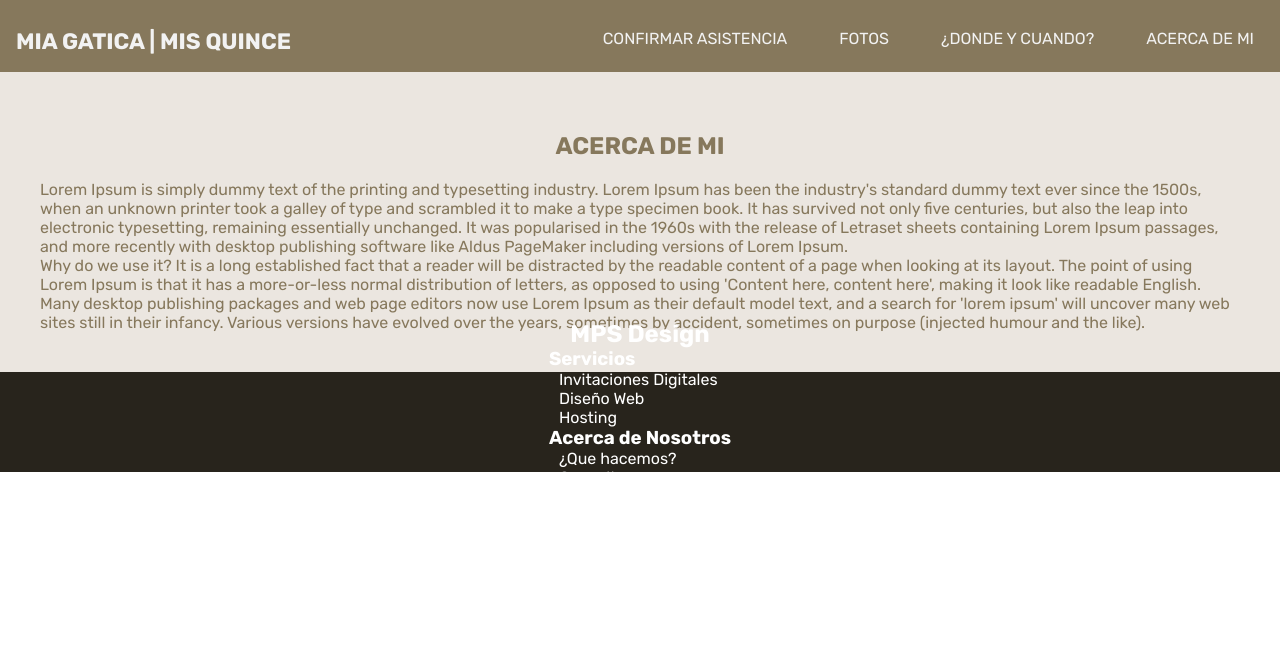
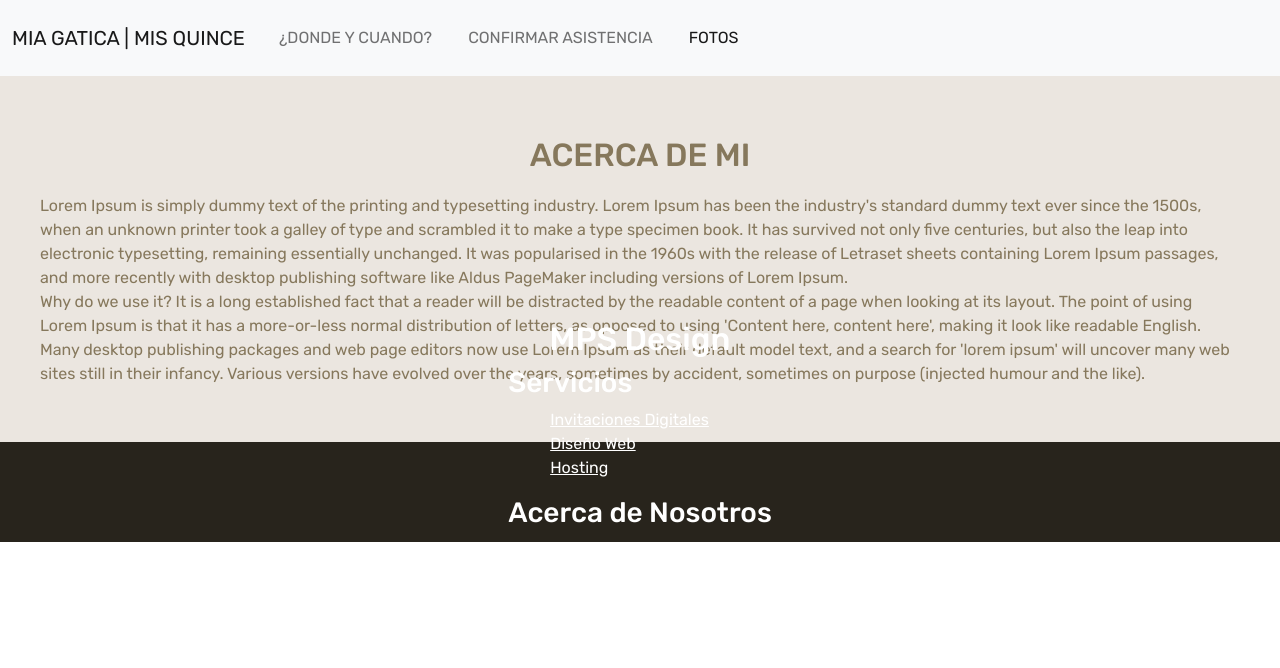
Before and after one commit to mpsolares/misquince, a plain HTML site: page pages/acerca.html in a window 1280 px wide. Drawn offline with Linux system fonts and the light colour scheme.

Commit message:
Se agrego links y scripts Bootstrap y segunda page con bootstrap (fotos y acerca)

```diff
--- a/pages/acerca.html
+++ b/pages/acerca.html
@@ -9,6 +9,9 @@
     <link rel="preconnect" href="https://fonts.googleapis.com">
     <link rel="preconnect" href="https://fonts.gstatic.com" crossorigin>
     <link href="https://fonts.googleapis.com/css2?family=Rubik:ital,wght@0,300;0,400;0,500;0,600;0,700;0,800;0,900;1,300;1,400;1,500;1,600;1,700;1,800;1,900&display=swap" rel="stylesheet">
+    <!-- bootstrap -->
+    <link rel="stylesheet" href="../css/bootstrap.css">
+    <!-- Título Webpage -->
     <title>Mia Gatica - 15 años</title>
 </head>
 <body>
@@ -16,28 +19,27 @@
      <section>
         <header>
             <!-- nav -->
-            <nav>
-                <div class="topnav">
-                    <h1><a href="../index.html">MIA GATICA | MIS QUINCE</a></h1>
-                    <ul class="position-text">
-                      <li>
-                        <a href="../pages/acerca.html">ACERCA DE MI</a>
-                      </li>
-                      <li>
-                        <a href="../pages/donde.html">¿DONDE Y CUANDO?</a>
-                      </li>
-                      <li>
-                        <a href="../pages/fotos.html">FOTOS</a>
-                      </li>
-                      <li>
-                        <a href="../pages/contacto.html">CONFIRMAR ASISTENCIA</a>
+            <nav class="navbar navbar-expand-lg bg-light">
+                <div class="container-fluid">
+                  <a class="navbar-brand" href="../index.html">MIA GATICA | MIS QUINCE</a>
+                  <button class="navbar-toggler" type="button" data-bs-toggle="collapse" data-bs-target="#navbarText" aria-controls="navbarText" aria-expanded="false" aria-label="Toggle navigation">
+                    <span class="navbar-toggler-icon"></span>
+                  </button>
+                  <div class="collapse navbar-collapse" id="navbarText">
+                    <ul class="navbar-nav me-auto mb-2 mb-lg-0">
+                        <li class="nav-item">
+                          <a class="nav-link" href="donde.html">¿DONDE Y CUANDO?</a>
+                        </li>
+                        <li class="nav-item">
+                          <a class="nav-link" href="contacto.html">CONFIRMAR ASISTENCIA</a>
+                        </li>
+                      <li class="nav-item">
+                        <a class="nav-link active" aria-current="page" href="fotos.html">FOTOS</a>
                       </li>
                     </ul>
-                    <a href="javascript:void(0);" class="icon" onclick="myFunction()">
-                        <i class="fa fa-bars"></i>
-                      </a>
+                  </div>
                 </div>
-            </nav> <!--fin del nav-->
+              </nav><!--fin del nav-->
         </header>
     </section> <!-- fin menu -->
     <!--Acerca de Mi-->
```
Also changed, not shown: pages/fotos.html (+4 -4 lines).
